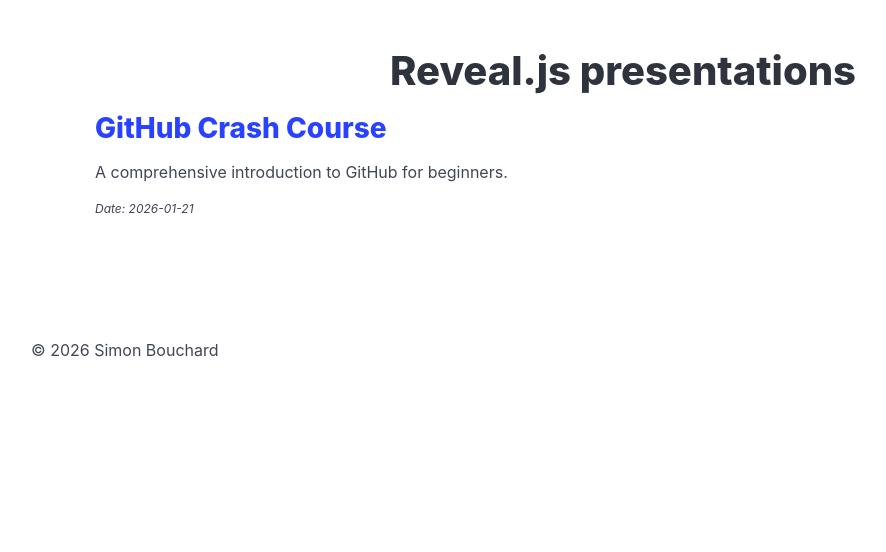
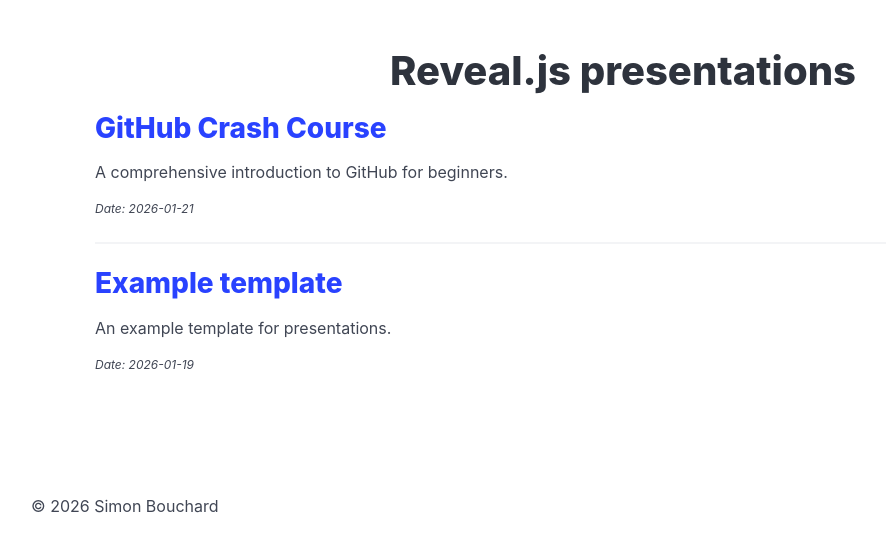
Before and after one commit to SBouchard01/presentations, a Jekyll site: the page built from index.html, in a window 1280 px wide. Shown: the top 552 px of the page, without its empty margins (17-903 px from the left). Built offline with Jekyll 4.4.1, drawn with Linux system fonts in a browser that asks for light colours.

Commit message:
Add additional presentation entries to presentations.yaml

```diff
--- a/_data/presentations.yaml
+++ b/_data/presentations.yaml
@@ -2,3 +2,7 @@
   url: GitHub_crash_course/index.html
   description: A comprehensive introduction to GitHub for beginners.
   date: 2026-01-21
+- title: Example template
+  url: Example/index.html
+  description: An example template for presentations.
+  date: 2026-01-19
```
